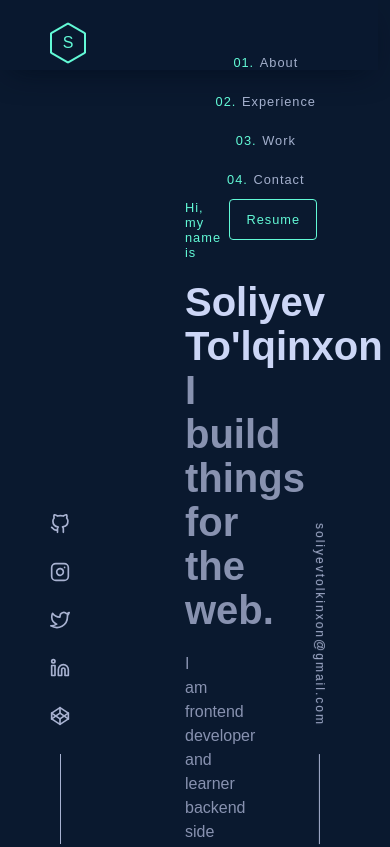
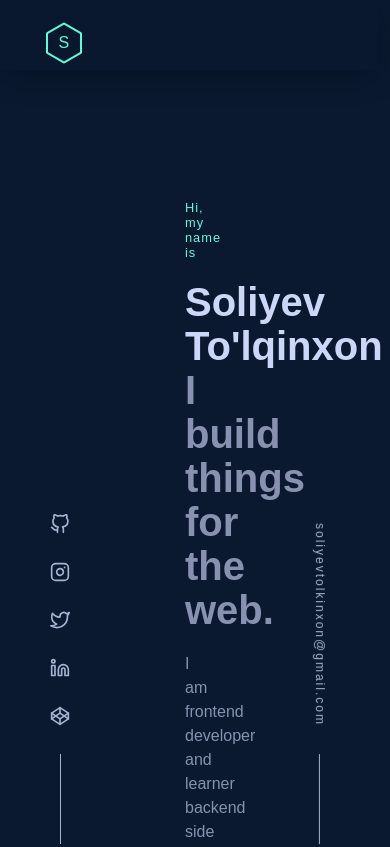
Before and after one commit to Tolkinxon/my-partfolio, a Next.js app: page / in a window 390 px wide. Shown: the top 847 px of the page. Built offline with nearby package versions, Linux system fonts and the light colour scheme.

Commit message:
added new wrapper styles

```diff
--- a/styles/navbar.module.css
+++ b/styles/navbar.module.css
@@ -115,13 +115,14 @@
 
 /* MEDIA QUERIES SIDE */
 @media only screen and (max-width: 770px) {
-  .selects {
+  .selects_wrapper {
+    position: relative;
+    width: 100vw;
+    height: 100vh;
+    display: flex;
+    align-items: left;
+  }
 
-    display: flex;
-    flex-direction: column;
-
-
-  }
 
   /* .hide_selects {
     display: flex;
```
